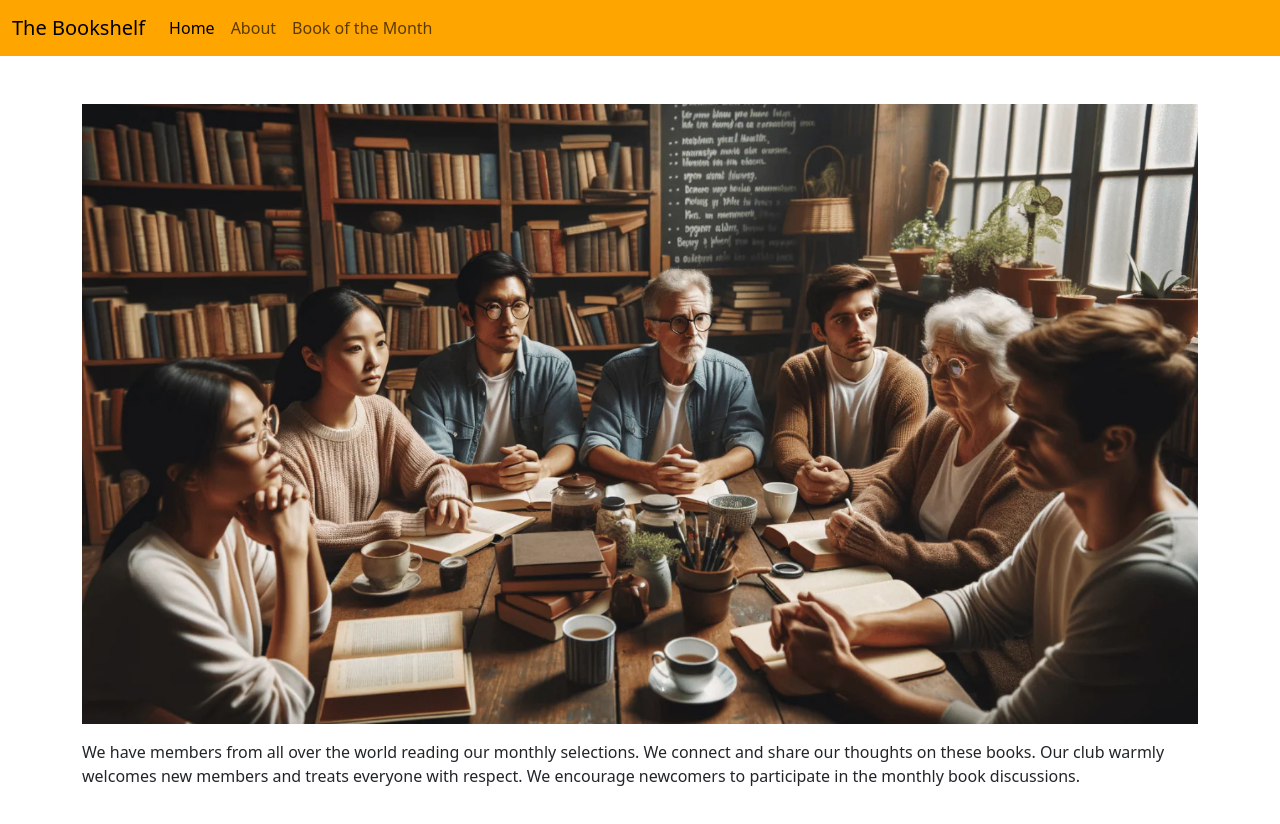
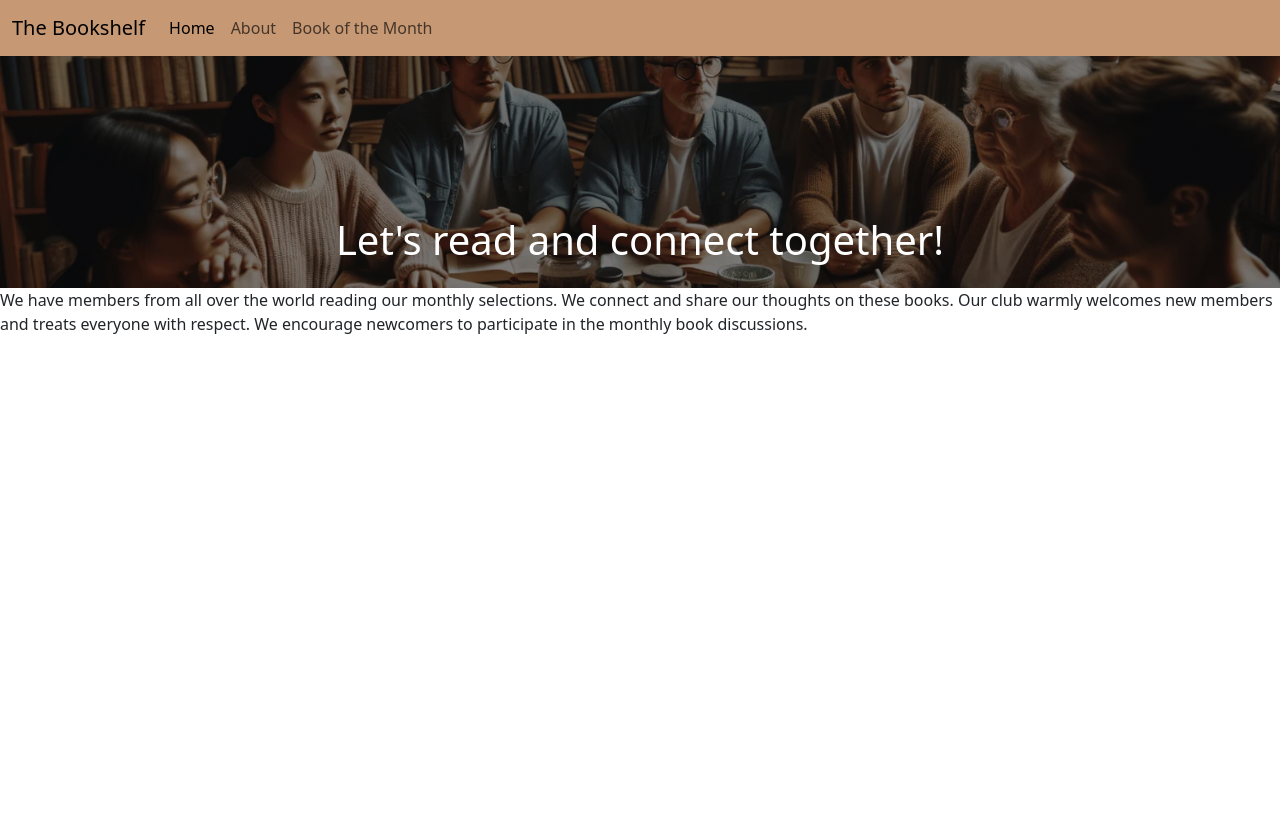
Before and after one commit to RhysLewsley/the_bookshelf, a plain HTML site: page index.html in a window 1280 px wide. After the commit the page ends 800 px from the top, so only its background shows below. Drawn offline with nearby package versions, Linux system fonts and the light colour scheme.

Commit message:
add: styling and positioning to hero image and set text within the hero image

```diff
--- a/assets/css/style.css
+++ b/assets/css/style.css
@@ -1,16 +1,36 @@
-img {
-    width: 100%;
-    padding-bottom: 1rem;
+.navbarstyle {
+    background-color: rgb(198,152,116);
 }
 
-.navbarstyle {
-    background-color: orange;
+.hero-image {
+    /* Use "linear-gradient" to add a darken background effect to the image (photographer.jpg). This will make the text easier to read */
+    background-image: linear-gradient(rgba(0, 0, 0, 0.5), rgba(0, 0, 0, 0.5)),
+        url("../image/book_club_purpose_1570x.webp");
+
+    padding-top: 10rem;
+    padding-bottom: 1rem;
+    /* Set a specific height */
+    height: 50%;
+    width: 100%;
+    /* Position and center the image to scale nicely on all screens */
+    background-position: center;
+    background-repeat: no-repeat;
+    background-size: cover;
+    position: center;
+}
+
+.hero-text {
+    text-align: center;
+    top: 50%;
+    left: 50%;
+    transform: ranslate(-50%, -50%);
+    color: white;
 }
 
 @media only screen and (max-width: 768px) {
     .navbarstyle {
         position: fixed;
         top: 0;
-        width: 100%
+        width: 100%;
     }
 }
--- a/index.html
+++ b/index.html
@@ -36,12 +36,21 @@
             </div>
         </nav>
     </header>
-    <main class="container my-5">
-        <img src="assets/image/book_club_purpose_1570x.webp" alt="A group of people reading books">
+    <main>
+        <div class="hero-image">
+            <div class="hero-text">
+                <h1>Let's read and connect together!</h1>
+            </div>
+        </div>
+        <!-- <img src="assets/image/book_club_purpose_1570x.webp" alt="A group of people reading books"> -->
         <p>We have members from all over the world reading our monthly selections. We connect and share our thoughts on
             these books. Our club warmly welcomes new members and treats everyone with respect. We encourage newcomers
             to participate in the monthly book discussions.</p>
     </main>
+
+    <footer>
+
+    </footer>
 
 
 
```
